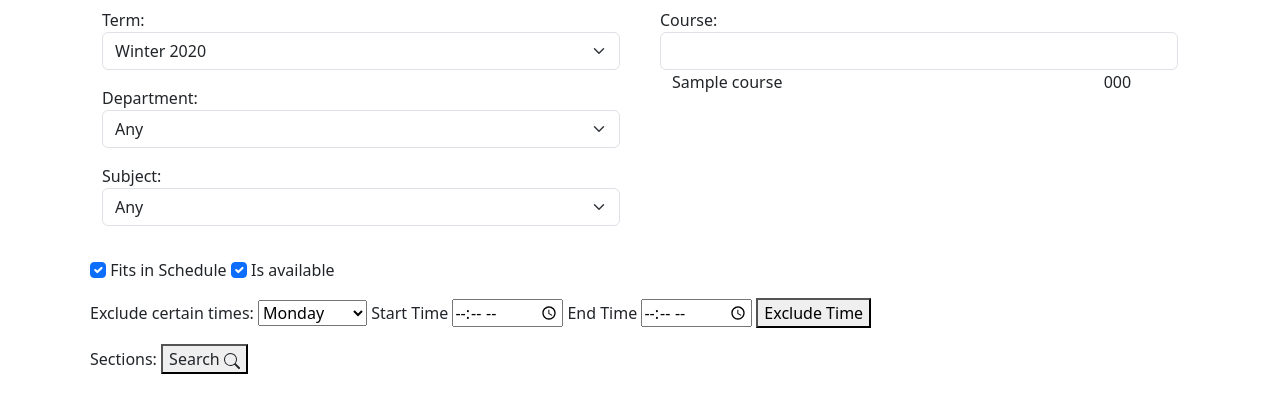
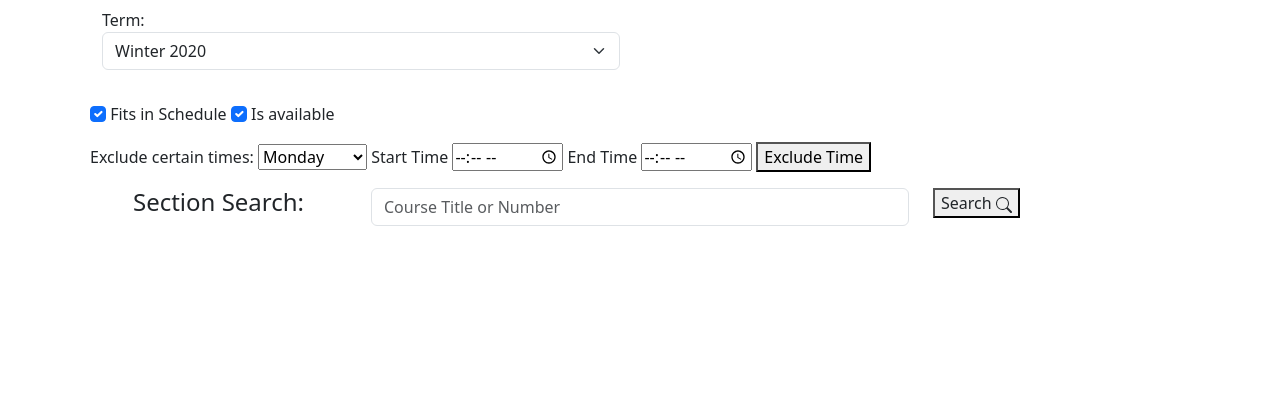
Before and after one commit to Pjt727/Scheduler, a Django app: page /claim/ in a window 1280 px wide. Shown: the part 146-559 px from the top of the page. Run offline with Django 4.2, Linux system fonts and the light colour scheme; a user stored in the database is signed in; tables that the repository leaves empty hold one stand-in row (values such as "Sample post"); data that the repository does not hold is empty; some libraries are stand-ins or nearby versions.

Commit message:
Changes to claim ui

```diff
--- a/scheduler/claim/partial_views.py
+++ b/scheduler/claim/partial_views.py
@@ -1,4 +1,4 @@
-from django.http import HttpRequest, JsonResponse, HttpResponse
+from django.http import HttpRequest, HttpResponse
 from django.shortcuts import render
 from django.urls import reverse
 from django.contrib.auth.decorators import login_required
@@ -58,12 +58,14 @@ def get_course_search(request: HttpRequest) -> HttpResponse:
 
 @login_required
 @require_http_methods(["GET"])
-def get_course_options(request: HttpRequest, offset: int) -> HttpResponse:
+def get_course_results(request: HttpRequest, offset: int) -> HttpResponse:
     term_pk = request.GET.get("term")
     term = Term.objects.get(pk=term_pk)
 
     department_pk = request.GET.get("department")
+    assert department_pk is not None
     subject_pk = request.GET.get("subject")
+    assert subject_pk is not None
     course_query = request.GET.get("course_query")
 
     courses, has_results = Course.search(course_query, term.pk, department_pk, subject_pk)
--- a/scheduler/scheduler/urls.py
+++ b/scheduler/scheduler/urls.py
@@ -68,7 +68,7 @@ urlpatterns = [
     path('my_meetings/', claim_page_views.my_meetings, name='my_meetings'),
     ## partial responses
     path('get_course_search/', claim_partial_views.get_course_search, name="get_course_search"),
-    path('get_course_options/<int:offset>', claim_partial_views.get_course_options, name='get_course_options'),
+    path('get_course_results/<int:offset>', claim_partial_views.get_course_results, name='get_course_results'),
     path('add_course_pill/<int:course>', claim_partial_views.add_course_pill, name='add_course_pill'),
     path('section_search/', claim_partial_views.section_search, name='section_search'),
     path('get_meetings/', claim_partial_views.get_meetings, name='get_meetings'),
--- a/scheduler/static/css/search.css
+++ b/scheduler/static/css/search.css
@@ -1,10 +1,30 @@
-.live-search-options {
+.live-search-results {
     height: 150px;
     max-height: 150px;
     overflow-y: scroll;
-    overflow-x: none;
     user-select: none;
+    position: absolute;
+    z-index: 9999;
+    background-color: #f2f2f2;
+    border: 1px solid black;
+    box-shadow: 2px 2px 4px rgba(0, 0, 0, 0.2);
+    border-radius: 3px;
+    display: none;
 }
+
+.search-container {
+    // position: relative;
+}
+
+.course-option {
+    cursor: pointer;
+}
+
+.course-option:hover,
+.selected-course {
+    background-color: #c5c5c5;
+}
+
 
 .search-icon-link {
     color: inherit;
--- a/scheduler/templates/pages/claim/claim.html
+++ b/scheduler/templates/pages/claim/claim.html
@@ -8,8 +8,8 @@
 {% block title %}Claim{% endblock %} {% block content %}
 {% csrf_token %}
 <div class="d-grid gap-3 container">
-    <div id="course_search">
-        {% include 'course_search.html' %}
+    <div id="course_options">
+        {% include 'course_options.html' %}
     </div>
     <div class="row">
         <div id="courseMultiSelect"></div>
@@ -45,9 +45,26 @@
     hx-include="#courseMultiSelect, #term, #professorControls"
     hx-target="#sections"
 >
-
-    <div>
-        <label>Sections:</label>
+    <div class="row">
+        <h4 class="col-3 text-center">Section Search:</h4>
+        <div class="col-6 search-container">
+            <input
+                hx-get="{% url 'get_course_results' offset=0%}"
+                hx-target="#course-options"
+                hx-trigger="keyup changed delay:250ms, search"
+                name="course_query"
+                placeholder="Course Title or Number"
+                type="text"
+                class="form-control"
+                id="course-text" value="{{ course_query }}">
+            </input>
+            <div class="live-search-results" id="course-search-results">
+                <div class="container" id="course-options">
+                    {% include 'course_results.html' with offset=0 next_offset=courses|length %}
+                </div>
+            </div>
+        </div>
+        <div class="col-3">
             <button
                 hx-get="{% url 'section_search' %}"
                 class="cursor-pointer search-icon-link" id="meetingSearch">
@@ -56,6 +73,7 @@
                     <path d="M11.742 10.344a6.5 6.5 0 1 0-1.397 1.398h-.001c.03.04.062.078.098.115l3.85 3.85a1 1 0 0 0 1.415-1.414l-3.85-3.85a1.007 1.007 0 0 0-.115-.1zM12 6.5a5.5 5.5 0 1 1-11 0 5.5 5.5 0 0 1 11 0z"/>
                 </svg>
             </button>
+        </div>
     </div>
     <div id="sections"></div>
 </div>
@@ -82,6 +100,19 @@
     </div>
   </div>
 
+<script>
+    const courseText = document.getElementById('course-text');
+    const courseSearchResults = document.getElementById('course-search-results');
+    courseText.addEventListener('focus', () => {
+        courseSearchResults.style.display = 'block';
+    });
+    courseText.addEventListener('blur', () => {
+        setTimeout(() => {
+            courseSearchResults.style.display = 'none';
+        }, 100);
+    });
+</script>
+
 {% endblock %}
 {% block scripts %}
     <script src={% static 'message.js' %}></script>
--- a/scheduler/templates/pages/claim/partials/course_options.html
+++ b/scheduler/templates/pages/claim/partials/course_options.html
@@ -1,28 +1,20 @@
-{% if not has_results%}
-{% if offset == 0 %}
-    {% if not courses %}
-    <div class="row align-items-center fw-bold">No results found</div>
-    {% else %}
-    <div class="row align-items-center fw-bold">Results not found with that subject/department widening scope</div>
-    {% endif %}
-{% endif %}
-{% endif %}
-{% for course in courses %}
-<section
-    {% if forloop.last %}
-        hx-get="{% url 'get_course_options' offset=next_offset %}"
-        hx-trigger="intersect once"
-        hx-swap="afterend"
-    {% endif %}
-    >
-    <div class="row align-items-start pb-2"
-        hx-target="#courseMultiSelect"
-        hx-get="{% url 'add_course_pill' course=course.pk %}"
-        hx-include="#courseMultiSelect"
-        hx-swap="beforeend"
-    >
-        <div class="col">{{course.title}}</div>
-        <div class="col-2">{{course.code}}</div>
+<div class="row" hx-include="[name='term'], [name='department'], [name='subject'], [name='course_query']">
+    <div class="col">
+        <div class="p-2">
+            <label for="id_term">Term:</label>
+            <select hx-get="{% url 'get_course_search' %}" hx-target="#course_search" name="term" class="form-select"
+                id="term">
+                {% for term in terms %}
+                {% if term == selected_term %}
+                <option value="{{ term.pk }}" selected>{{ term }}</option>
+                {% else %}
+                <option value="{{ term.pk }}">{{ term }}</option>
+                {% endif %}
+                {% endfor %}
+            </select>
+        </div>
+        {% include 'department_subject.html' %}
     </div>
-</section>
-{% endfor %}
+    <div class="col">
+    </div>
+</div>
--- /dev/null
+++ b/scheduler/templates/pages/claim/partials/course_results.html
@@ -0,0 +1,28 @@
+{% if not has_results %}
+{% if offset == 0 %}
+    {% if not courses %}
+    <div class="row align-items-center fw-bold">No results found</div>
+    {% else %}
+    <div class="row align-items-center fw-bold">Results not found with that subject/department widening scope</div>
+    {% endif %}
+{% endif %}
+{% endif %}
+{% for course in courses %}
+<section
+    {% if forloop.last %}
+        hx-get="{% url 'get_course_results' offset=next_offset %}"
+        hx-trigger="intersect once"
+        hx-swap="afterend"
+    {% endif %}
+    >
+    <div class="row align-items-start pb-2 course-option"
+        hx-target="#courseMultiSelect"
+        hx-get="{% url 'add_course_pill' course=course.pk %}"
+        hx-include="#courseMultiSelect"
+        hx-swap="beforeend"
+    >
+        <div class="col">{{course.title}}</div>
+        <div class="col-2">{{course.code}}</div>
+    </div>
+</section>
+{% endfor %}
--- a/scheduler/templates/pages/claim/partials/course_search.html
+++ /dev/null
@@ -1,61 +0,0 @@
-<div class="row" hx-include="[name='term'], [name='department'], [name='subject'], [name='course_query']">
-    <div class="col">
-        <div class="p-2">
-            <label for="id_term">Term:</label>
-            <select hx-get="{% url 'get_course_search' %}" hx-target="#course_search" name="term" class="form-select"
-                id="term">
-                {% for term in terms %}
-                {% if term == selected_term %}
-                <option value="{{ term.pk }}" selected>{{ term }}</option>
-                {% else %}
-                <option value="{{ term.pk }}">{{ term }}</option>
-                {% endif %}
-                {% endfor %}
-            </select>
-        </div>
-        <div class="p-2">
-            <label for="id_department">Department:</label>
-            <select hx-get="{% url 'get_course_search' %}"
-                hx-target="#course_search"
-                hx-vals='{"isDepartmentChange": "True"}'
-                name="department" class="form-select" id="department">
-                <option value="any" value {% if not selected_department %}selected{% endif %}>Any</option>
-                <optgroup id="departmentOptions">
-                    {% for department in departments %}
-                    <option value=" {{ department.pk }}" {% if department == selected_department %}selected{% endif %}>
-                        {{ department }}</option>
-                    {% endfor %}
-                </optgroup>
-            </select>
-        </div>
-
-        <div class="p-2">
-            <label for="id_subject">Subject:</label>
-            <select hx-get="{% url 'get_course_search' %}" hx-target="#course_search" name="subject" class="form-select"
-                id="subject">
-                <option value="any" value {% if not selected_subject %}selected{% endif %}>Any</option>
-                <optgroup id="subjectOptions">
-                    {% for subject in subjects %}
-                    <option value="{{ subject.pk }}" {% if subject == selected_subject %}selected{% endif %}>
-                        {{ subject }}
-                    </option>
-                    {% endfor %}
-                </optgroup>
-            </select>
-        </div>
-    </div>
-    <div class="col">
-        <div class="p-2">
-            <label>Course:</label>
-            <input hx-get="{% url 'get_course_options' offset=0%}" hx-target="#course-options"
-                hx-trigger="keyup changed delay:250ms, search" name="course_query" type="text" class="form-control"
-                id="course-text" value="{{ course_query }}">
-            </input>
-            <div class="live-search-options" id="search-container">
-                <div class="container" id="course-options">
-                    {% include 'course_options.html' with offset=0 next_offset=courses|length %}
-                </div>
-            </div>
-        </div>
-    </div>
-</div>
```
Also changed, not shown: scheduler/templates/pages/claim/partials/department_subject.html (added). Lines whose indentation alone changed are shown as unchanged.
